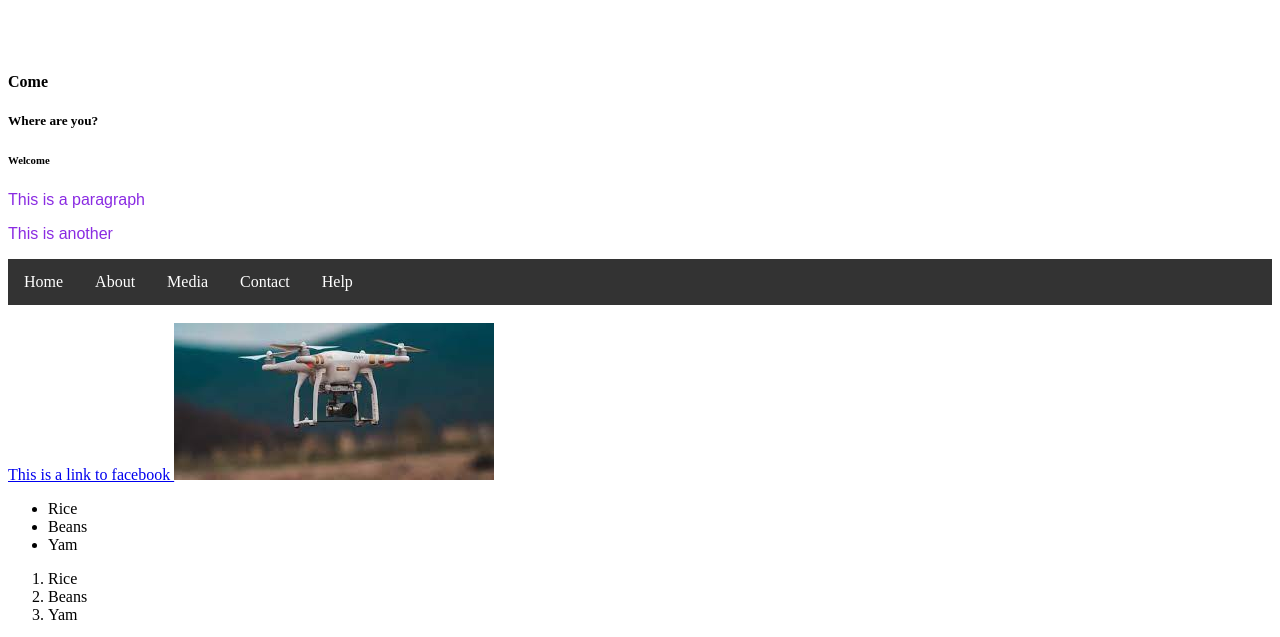
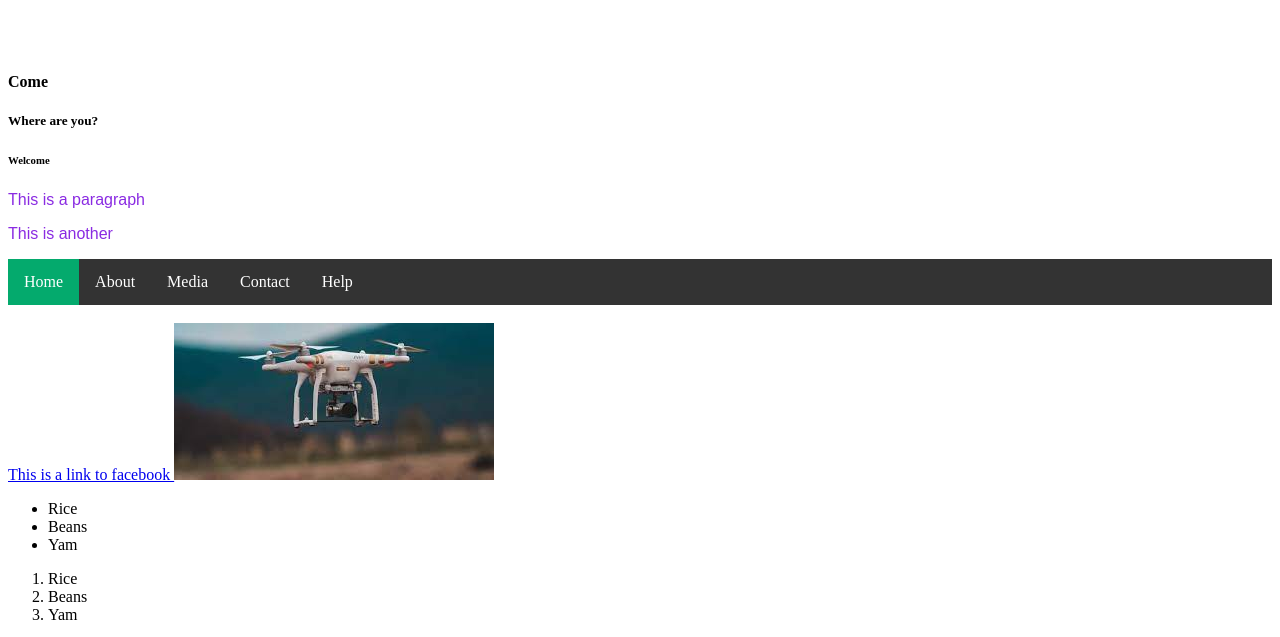
Before and after one commit to Onyedikachi1/test, a plain HTML site: page index.html in a window 1280 px wide. Shown: the part 152-789 px from the top of the page. Drawn offline with Linux system fonts and the light colour scheme.

Commit message:
style.css

```diff
--- a/css/style.css
+++ b/css/style.css
@@ -112,6 +112,9 @@
                 padding: 14px 16px;
                 text-decoration: none;
             }
-            .list a:hover {
+            .list a:hover:not(.active) {
                 background-color:#111;
             }
+            .active {
+                background-color: #04AA6D;
+            }
```
